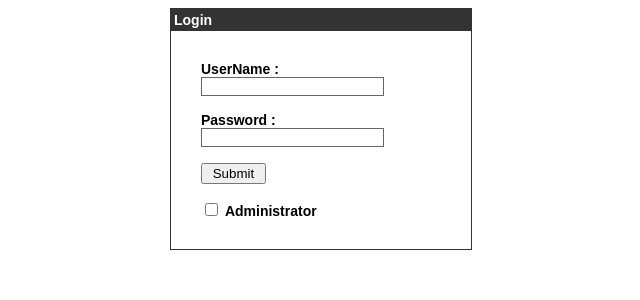
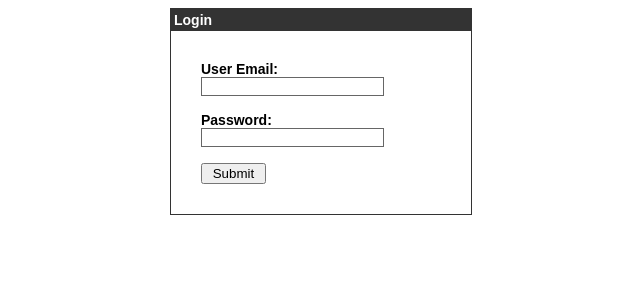
Before and after one commit to jdl1209/ISTE432_Group5_Project, a PHP site: page /login.php in a window 1280 px wide. Shown: the top 300 px of the page, without its empty margins (319-959 px from the left). Run offline with PHP 8.4, Linux system fonts and the light colour scheme; data that the repository does not hold is empty.

Commit message:
Removing the admin button

```diff
--- a/login.php
+++ b/login.php
@@ -16,6 +16,8 @@
          .box {
             border:#666666 solid 1px;
          }
+
+
       </style>
 
    </head>
@@ -29,12 +31,10 @@
             <div style = "margin:30px">
 
                <form action = "" method = "post">
-                  <label>UserName  :</label><input type = "text" name = "username" class = "box"/><br /><br />
-                  <label>Password  :</label><input type = "password" name = "password" class = "box" /><br/><br />
-                  <input type = "submit" value = " Submit "/><br/> <br>
-                  <input type="checkbox" id="admin" name="admin" value="AdminControl">
+                  <label>User Email:</label><input type = "text" name = "username" class = "box"/><br /><br />
+                  <label>Password:</label><input type = "password" name = "password" class = "box" /><br/><br />
+                  <input type = "submit" value = " Submit "/><br/>
 
-                  <label for="admin"> Administrator </label>
 
                </form>
 
```
